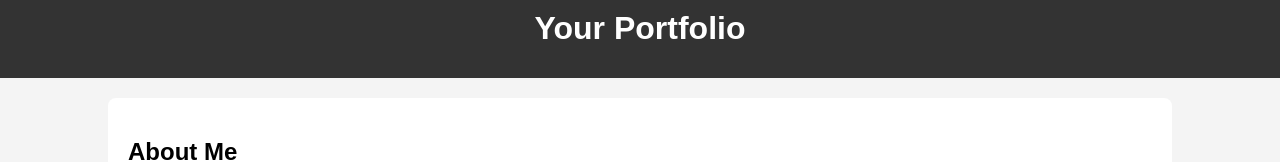
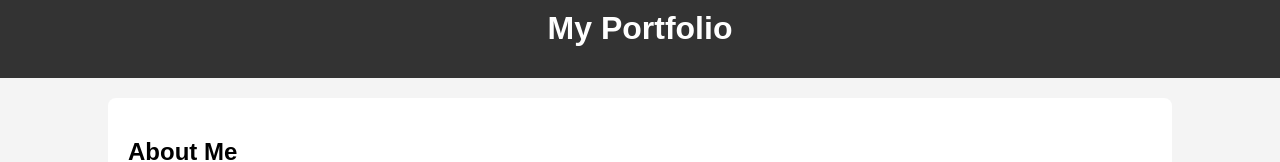
Before and after one commit to kuldeepnimble/practise-ci-cd, a plain HTML site: page index.html in a window 1280 px wide. Shown: the top 162 px of the page. Drawn offline with Linux system fonts and the light colour scheme.

Commit message:
Update index.html

```diff
--- a/index.html
+++ b/index.html
@@ -60,7 +60,7 @@
 <body>
     <header>
         <div class="container">
-            <h1>Your Portfolio</h1>
+            <h1>My Portfolio</h1>
         </div>
     </header>
 
```
